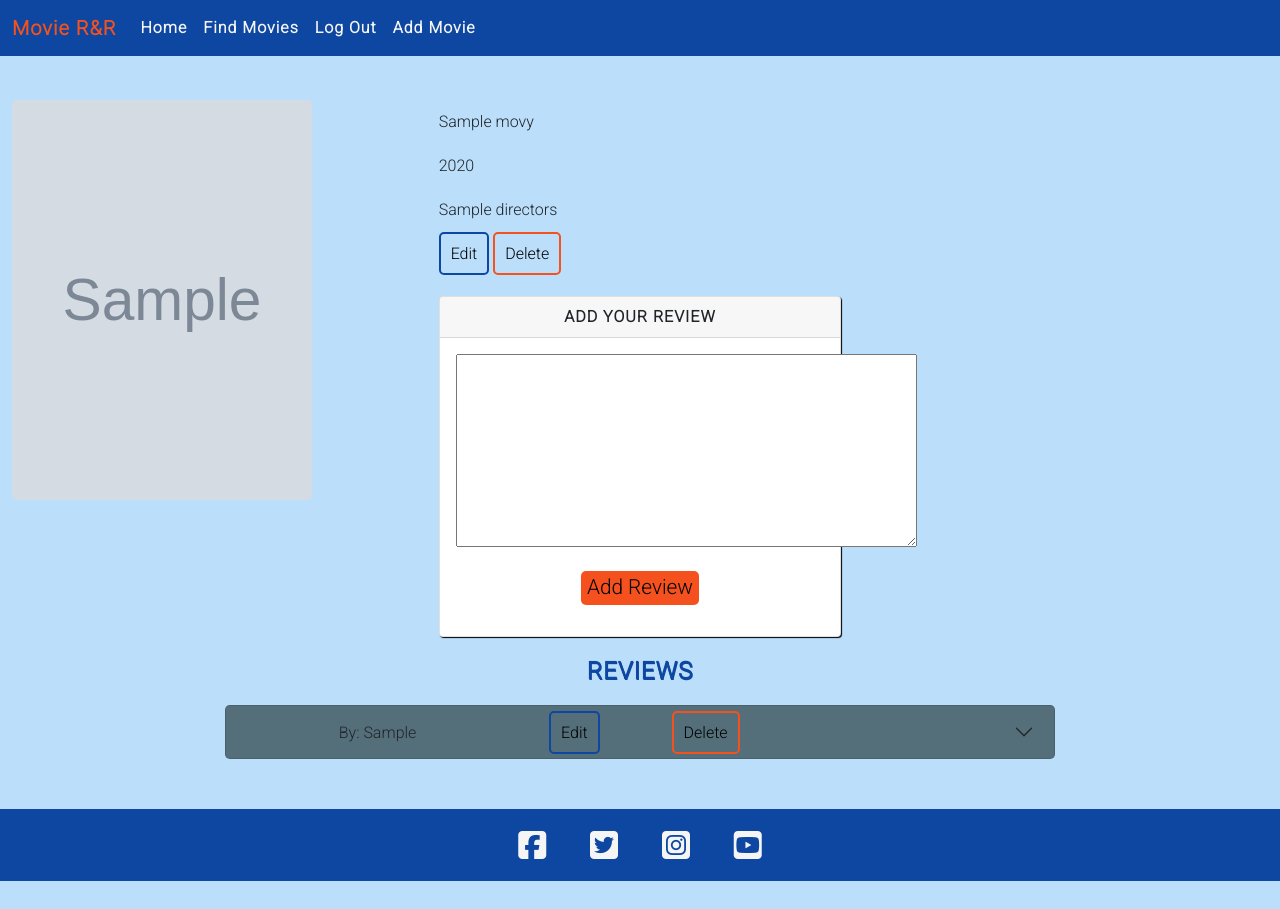
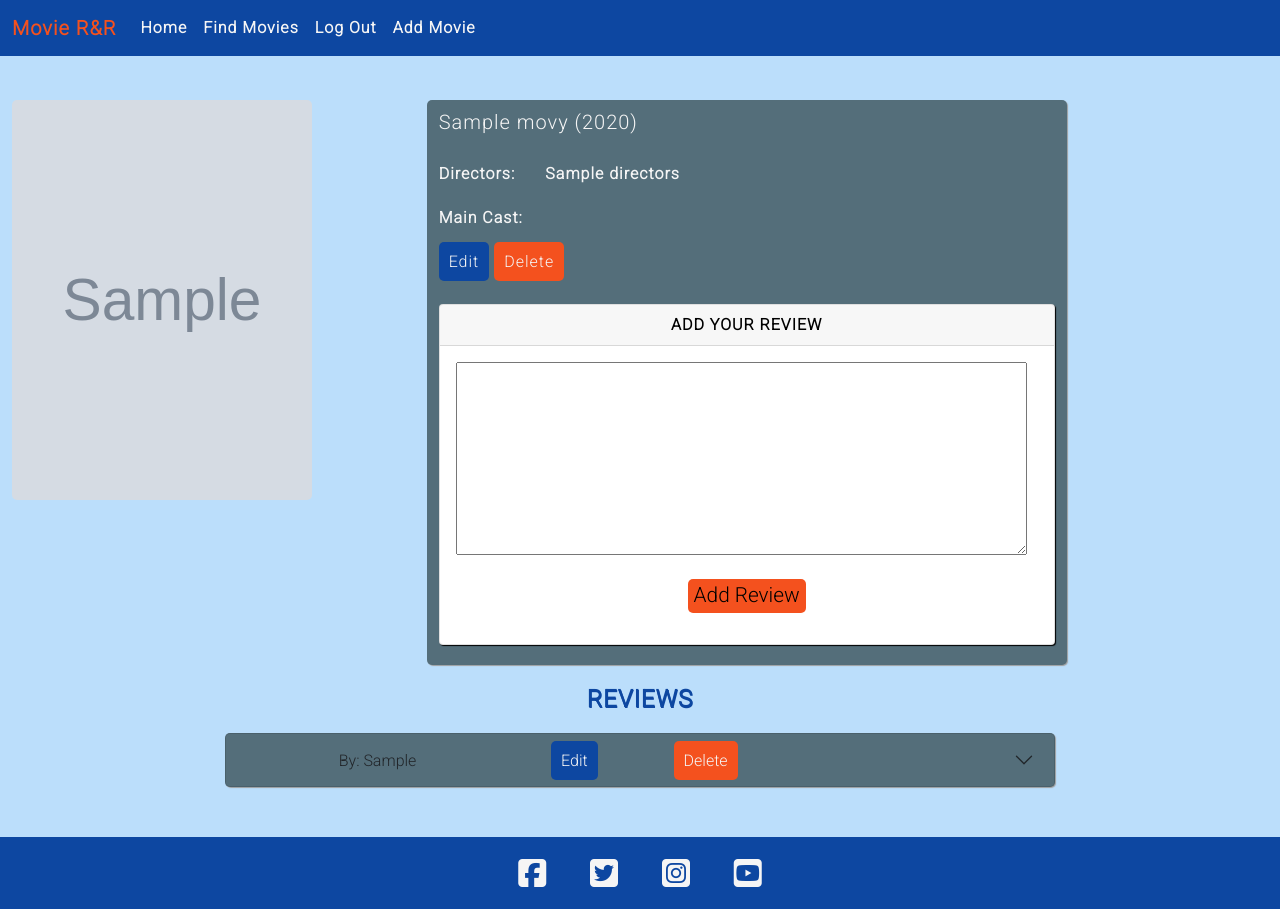
Before and after one commit to davidlidebrandt/milestone-project-3, a Flask app: page /moviepage/1 in a window 1280 px wide. Before the commit the page ends 881 px from the top, so only its background shows below. Run offline with Flask 2, Linux system fonts and the light colour scheme; the visitor is signed in with stand-in values (Sample User, id 1); grey boxes marked "Sample" are stand-in pictures; a database or web service that is not in the repository returns one stand-in record (values such as "Sample title"); some libraries are stand-ins or nearby versions.

Commit message:
Style description of individual movie

```diff
--- a/static/css/style.css
+++ b/static/css/style.css
@@ -250,17 +250,6 @@ main {
     background-color: #bbdefb;
 }
 
-.accordion {
-    background-color: #546e7a;
-    border-radius: 5px;
-    margin-top: 20px;
-    margin-bottom: 50px;
-}
-
-.accordion-body {
-    background-color: #c0ddf0;
-}
-
 .thumbnail {
     height: 150px;
 }
@@ -310,6 +299,15 @@ main {
     font-weight: 600;
     letter-spacing: 1px;
     font-size: 130%;
+    border-radius: 5px;
+}
+
+.card-header {
+    color: #000000;
+}
+
+.review-card {
+    margin-bottom: 20px;
 }
 
 .edit-button, .delete-button {
@@ -319,13 +317,35 @@ main {
     border-radius: 5px;
     font-weight: 500;
     box-shadow: 0.5 0.5 0.5;
-    color: #000000;
+    border: none;
+    color: whitesmoke;
 }
 
 .delete-button {
-    border: 2px solid #f4511e;
+    background-color: #f4511e;
 }
 
 .edit-button {
-    border: 2px solid #0d47a1;
+    background-color: #0d47a1;
 }
+
+.description-bg {
+    background-color: #546e7a;
+    color: whitesmoke;
+    font-weight: 600;
+    letter-spacing: 1px;
+    border-radius: 5px;
+    box-shadow: 1px 1px 1px #9e9e9e;
+}
+
+.accordion {
+    background-color: #546e7a;
+    border-radius: 5px;
+    margin-top: 20px;
+    margin-bottom: 50px;
+    box-shadow: 1px 1px 1px #9e9e9e;
+}
+
+.accordion-body {
+    background-color: #c0ddf0;
+}
--- a/templates/moviepage.html
+++ b/templates/moviepage.html
@@ -2,23 +2,25 @@
 {% block maincontent %}
 <div class="row top-mg-100">
 <div class="col-4"><img class="poster-image" src="{{ get_movie.img_url }}" alt=""></div>
-<div class="col-8">
+<div class="col-6 description-bg">
 <div class="row">
-<div class="col-12 top-btm-mg-10">{{ get_movie.title }}</div>
-<div class="col-12 top-btm-mg-10">{{ get_movie.year }}</div>
-<div class="col-12 top-btm-mg-10">{{ get_movie.directors }}</div>
+<div class="col-12 top-btm-mg-10"><h5>{{ get_movie.title }} ({{ get_movie.year }})</h5></div>
+<div class="col-2 top-btm-mg-10">Directors:</div>
+<div class="col-10 top-btm-mg-10">{{ get_movie.directors }}</div>
+<div class="col-4 top-btm-mg-10">Main Cast:</div>
+<div class="col-8 top-btm-mg-10"></div>
 {% if session.user %}
 {% if session.admin == True %}
 <div class="col-12 top-btm-mg-10"><a class="edit-button" href="">Edit</a> <a class="delete-button" href="">Delete</a></div>
 <div class="col-12 top-btm-mg-10"></div>
 {% endif %}
-<div class="col-6"><div class="card">
+<div class="col-12"><div class="card review-card">
   <div class="card-header">
     Add Your Review
   </div>
   <div class="card-body">
     <form method="POST">
-    <textarea name="review" id="review" cols="40" rows="6">
+    <textarea name="review" id="review" cols="50" rows="6">
     </textarea>
     <div class="align-center"><button class="sub-review-btn" type="submit">Add Review</button></div>
     </form>
```
